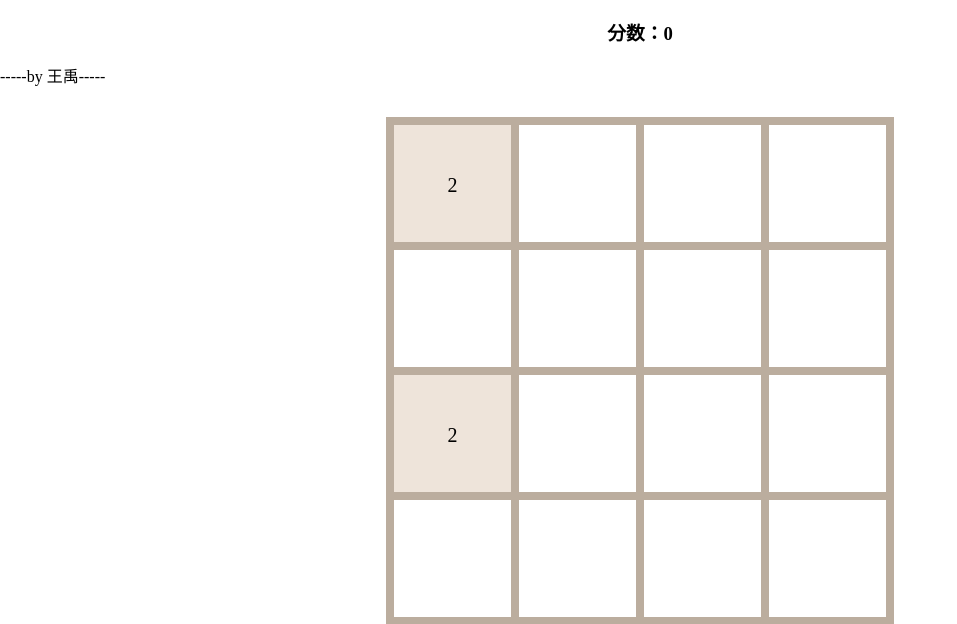
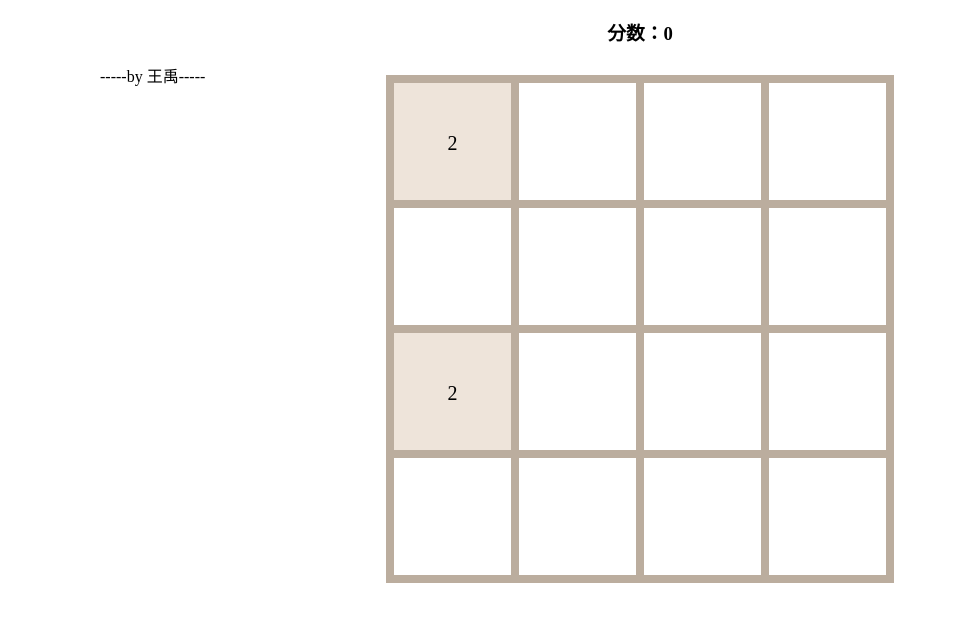
Before and after one commit to wangyv/web_git, a PHP site: page /2048.html in a window 1280 px wide. Shown: the top 624 px of the page, without its empty margins (0-957 px from the left). Run offline with PHP 8.4, Linux system fonts and the light colour scheme.

Commit message:
2048 添加自己的标识

```diff
--- a/practice/play2048/2048.css
+++ b/practice/play2048/2048.css
@@ -5,6 +5,10 @@
 h3{
     text-align: center;
     margin: 18px 0;
+}
+p{
+    position: absolute;
+    left:100px;
 }
 .g2048{
     border: 4px solid #bbad9e;
```
